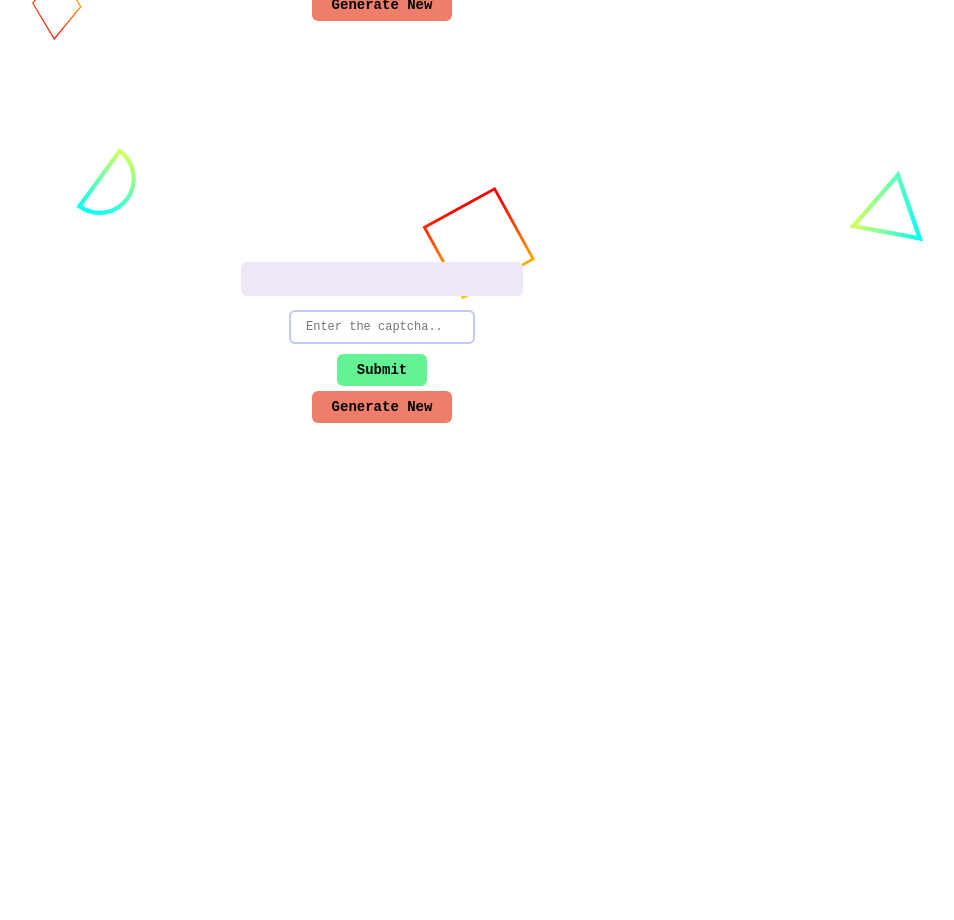
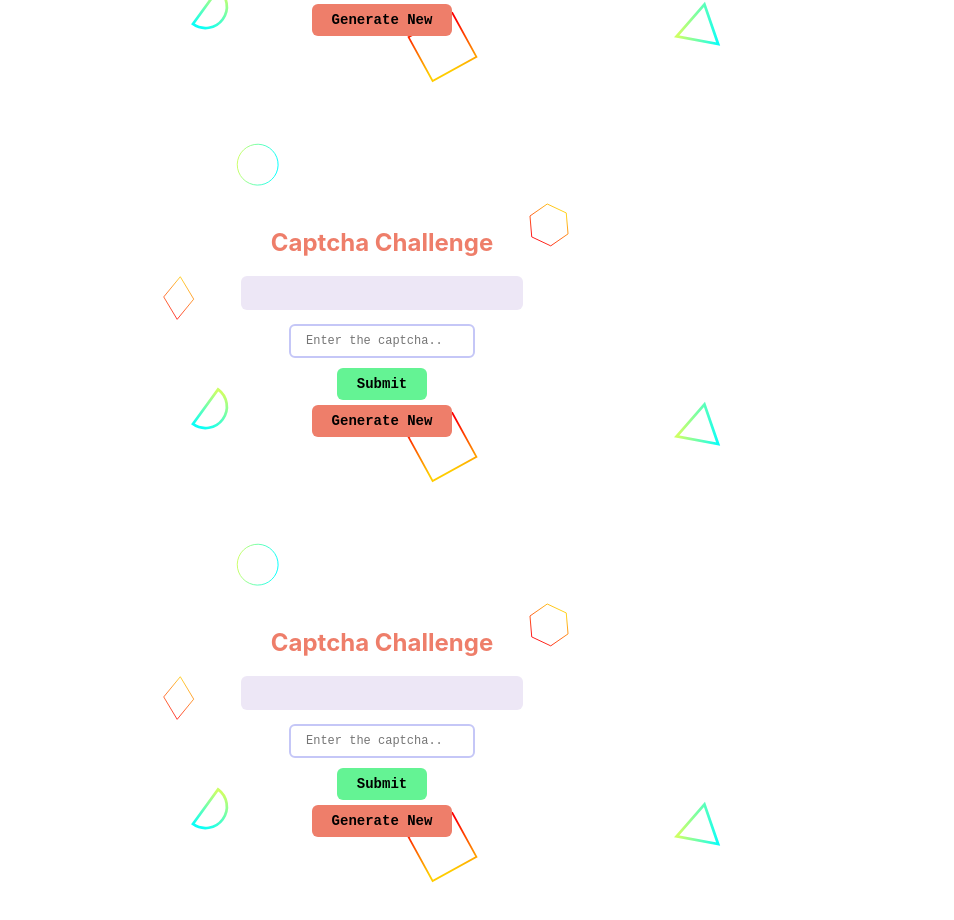
Before and after one commit to jyootimoy-kakoty/AlphaNumCaptchaV1, a React (Create React App) app in the folder alphanumcaptchav1/: page / in a window 1280 px wide. Shown: the part 280-1200 px from the top of the page, without its empty margins (258-1212 px from the left). Before the commit the page ends 800 px from the top, so only its background shows below. Built offline with nearby package versions, Linux system fonts and the light colour scheme.

Commit message:
CSS Update for Background Image, Captcha Object Height

```diff
--- a/alphanumcaptchav1/package.json
+++ b/alphanumcaptchav1/package.json
@@ -6,6 +6,7 @@
     "@testing-library/jest-dom": "^5.16.1",
     "@testing-library/react": "^12.1.2",
     "@testing-library/user-event": "^13.5.0",
+    "crypto-js": "^4.1.1",
     "react": "^17.0.2",
     "react-dom": "^17.0.2",
     "react-scripts": "5.0.0",
--- a/alphanumcaptchav1/src/App.css
+++ b/alphanumcaptchav1/src/App.css
@@ -37,10 +37,11 @@
   }
 }
 
-.captcha, .imgCaptcha {
-  display: flex;
+.captcha, .imgCaptcha, .cryptoCaptcha {
+  display: inline-flex;
   justify-content: center;
   height: 50vh;
+  width: 100vh;
   align-items: center;
   padding: 0;
   margin: 0;
@@ -50,19 +51,18 @@
   background-attachment: fixed;
   background-size: cover;
 }
-
-.captcha div, .imgCaptcha div {
+.captcha div, .imgCaptcha div, .cryptoCaptcha div {
   margin-bottom: 10px;
 }
-.captcha button, .imgCaptcha button {
+.captcha button, .imgCaptcha button, .cryptoCaptcha button {
   margin-bottom: 5px;
   cursor: pointer;
 }
-.captcha input, .imgCaptcha input {
+.captcha input, .imgCaptcha input, .cryptoCaptcha input {
   text-decoration: none;
 }
 
-#generatedCaptcha, #generatedImgCaptcha {
+#generatedCaptcha, #generatedImgCaptcha, #generatedCryptoCaptcha {
   text-decoration: line-through;
   font-weight: bold;
   text-align: center;
@@ -76,7 +76,7 @@
   /*height: 22px;
   width: 270px;*/
 }
-#enteredCaptcha, #enteredImgCaptcha {
+#enteredCaptcha, #enteredImgCaptcha, #enteredCryptoCaptcha {
   border: 2px solid #c5c7f7;
   font-family: monospace;
   outline: none;
@@ -84,7 +84,7 @@
   padding: 8px 15px;
   font-size: 12px;
 }
-.captcha button, .imgCaptcha button {
+.captcha button, .imgCaptcha button, .cryptoCaptcha button {
   border: none;
   padding: 8px 20px;
   border-radius: 6px;
@@ -95,7 +95,7 @@
   background-color: #64f394;
 }
 
-#gen, #genImg {
+#gen, #genImg, #genCrypto {
   background-color: #ee7e6a;
 }
 .wrappr {
--- a/alphanumcaptchav1/src/App.js
+++ b/alphanumcaptchav1/src/App.js
@@ -1,12 +1,18 @@
 import logo from './logo.svg';
 import './App.css';
 import { useState, useEffect, useRef } from 'react';
+import crypto from 'crypto-js';
 
 function App() {
   useEffect(() => {
     //listener will be added on component mounted
-    window.addEventListener('load', () => {generateCaptcha(); generateImgCaptcha()});
+    window.addEventListener('load', () => {generateCaptcha(); generateImgCaptcha(); generateCryptoCaptcha()});
   }, [])
+  const [aesHashedText,setAesHashedText] = useState("");
+  const [md5HashedText,setMd5HashedText] = useState("");
+  const [sha512HashedText,setSha512HashedText] = useState("");
+  const [sha256HashedText,setSha256HashedText] = useState("");
+  const [sha3HashedText,setSha3HashedText] = useState("");
 
   return (
     <div className="App">
@@ -34,7 +40,7 @@ function App() {
 
       <div className="captcha">
         <div className="wrapper"></div>
-        <h2 id="status" style={{color: '#ee7e6a'}}></h2>
+        <h2 id="status" style={{color: '#ee7e6a'}}>Captcha Challenge</h2>
         <div>
             <input type="text" readOnly id="generatedCaptcha"/>
         </div>
@@ -51,7 +57,7 @@ function App() {
 
       <div className="imgCaptcha">
         <div className="wrapper"></div>
-        <h2 id="statusImgCaptcha" style={{color: '#ee7e6a'}}></h2>
+        <h2 id="statusImgCaptcha" style={{color: '#ee7e6a'}}>Captcha Challenge</h2>
         <div>
             <canvas type="text" readOnly id="generatedImgCaptcha" height="22px"  width="270px"/>
         </div>
@@ -65,15 +71,37 @@ function App() {
             Generate New
         </button>
       </div>
+
+      <div className="cryptoCaptcha">
+        <div className="wrapper"></div>
+        <h2 id="statusCryptoCaptcha" style={{color: '#ee7e6a'}}>Captcha Challenge</h2>
+        <div>
+            <canvas type="text" readOnly id="generatedCryptoCaptcha" height="22px"  width="270px"/>
+        </div>
+        <div>
+            <input type="text" id="enteredCryptoCaptcha" placeholder="Enter the captcha.."/>
+        </div>
+        <button type="button" onClick={() => checkCryptoCaptcha()}>
+            Submit
+        </button>
+        <button type="button" onClick={() => generateCryptoCaptcha()} id="genCrypto">
+            Generate New
+        </button>
+      </div>
     </div>
   );
 }
 
 let captcha = '', imgCaptcha = [], imgCaptchaLength = 6, imgCaptchaa = '';
+let cryptoCaptcha = [], cryptoCaptchaLength = 6, cryptoCaptchaa = '', plainText = '';
 let alphabets = "AaBbCcDdEeFfGgHhIiJjKkLlMmNnOoPpQqRrSsTtUuVvWwXxYyZz";
 let charsArray = "0123456789AaBbCcDdEeFfGgHhIiJjKkLlMmNnOoPpQqRrSsTtUuVvWwXxYyZz@!#$%^&*";
+//console.log(alphabets.length);
 
-//console.log(alphabets.length);
+function setMd5HashedText(plainText) {return crypto.MD5(plainText).toString()};// md5
+function setSha512HashedText(plainText) {return crypto.SHA512(plainText).toString()};// sha512
+function setSha256HashedText(plainText) {return crypto.SHA256(plainText).toString()};// sha256
+function setSha3HashedText(plainText) {return crypto.SHA3(plainText).toString()};//sha3
 
 /*Simple Text Captcha*/
 function generateCaptcha() {
@@ -87,7 +115,7 @@ function generateCaptcha() {
   let fifth = alphabets[Math.floor(Math.random() * alphabets.length)];
   let sixth = Math.floor(Math.random() * 10);
   captcha = first.toString()+second.toString()+third.toString()+fourth.toString()+fifth.toString()+sixth.toString();
-  console.log(captcha);
+  //console.log(captcha);
   document.getElementById("generatedCaptcha").value = captcha;
   document.getElementById("enteredCaptcha").value = '';
 }
@@ -120,12 +148,12 @@ function generateImgCaptcha() {
   let captchaCanvas = document.getElementById("generatedImgCaptcha");
   let context = captchaCanvas.getContext("2d");
   context.clearRect ( 0, 0, captchaCanvas.width, captchaCanvas.height);//Clears the canvas
-  console.log(context);
+  //console.log(context);
   context.font = "20px Georgia";
   context.textAlign = "center";
   context.fillStyle = "yellow";
   context.strokeText(imgCaptcha.join(""), 135, 17, 270);
-  console.log(imgCaptcha, imgCaptchaa);
+  //console.log(imgCaptcha, imgCaptchaa);
   context.beginPath();
   context.moveTo(40,(Math.random()%10));
   context.lineTo(250,20-(Math.random()%20));
@@ -152,4 +180,57 @@ function checkImgCaptcha() {
   }
 }
 
+/*Crypto Captcha*/
+function generateCryptoCaptcha() {
+  let statusCryptoCaptcha = document.getElementById('statusCryptoCaptcha');
+  statusCryptoCaptcha.innerText = "Captcha Challenge";
+  cryptoCaptcha = [];
+  cryptoCaptchaa = '';
+  // console.log(status)
+  for (let i = 0; i < cryptoCaptchaLength; i++) {
+    cryptoCaptcha.push(charsArray[Math.floor(Math.random() * charsArray.length)]);
+    plainText += cryptoCaptcha[i].toString();
+  }
+  //console.log(setMd5HashedText(plainText));// md5
+  //console.log(setSha512HashedText(plainText));// sha512
+  //console.log(setSha256HashedText(plainText));// sha256
+  //console.log(setSha3HashedText(plainText));//sha3
+
+  let cryptoCaptchaCanvas = document.getElementById("generatedCryptoCaptcha");
+  let context = cryptoCaptchaCanvas.getContext("2d");
+  context.clearRect ( 0, 0, cryptoCaptchaCanvas.width, cryptoCaptchaCanvas.height);//Clears the canvas
+  //console.log(context);
+  context.font = "20px Georgia";
+  context.textAlign = "center";
+  context.fillStyle = "yellow";
+  context.strokeText(cryptoCaptcha.join(""), 135, 17, 270);
+  //console.log(cryptoCaptcha, cryptoCaptchaa);
+  context.beginPath();
+  context.moveTo(40,(Math.random()%10));
+  context.lineTo(250,20-(Math.random()%20));
+  context.moveTo(80,10-(Math.random()%10));
+  context.lineTo(190-(Math.random()%20),2);
+  /*context.moveTo(110+(Math.random()%20),(Math.random()%5));
+  context.lineTo(150,20+(Math.random()%5));*/
+  context.stroke();
+  cryptoCaptchaa = setSha512HashedText(plainText);
+  cryptoCaptcha = [];
+  plainText ='';
+  document.getElementById("enteredCryptoCaptcha").value = '';
+}
+
+function checkCryptoCaptcha() {
+  let statusCryptoCaptcha = document.getElementById('statusCryptoCaptcha');
+  // console.log(status)
+  let userValueCryptoCaptcha = document.getElementById("enteredCryptoCaptcha").value;
+  //console.log(cryptoCaptchaa);
+  //console.log(userValueCryptoCaptcha);
+  if (setSha512HashedText(userValueCryptoCaptcha) === cryptoCaptchaa) {
+    statusCryptoCaptcha.innerText = "Correct!!"
+  } else {
+    statusCryptoCaptcha.innerText = "Try Again!!";
+    document.getElementById("enteredCryptoCaptcha").value = '';
+  }
+}
+
 export default App;
```
Also changed, not shown: 1 other file (tests, documents, lock files or other folders).
